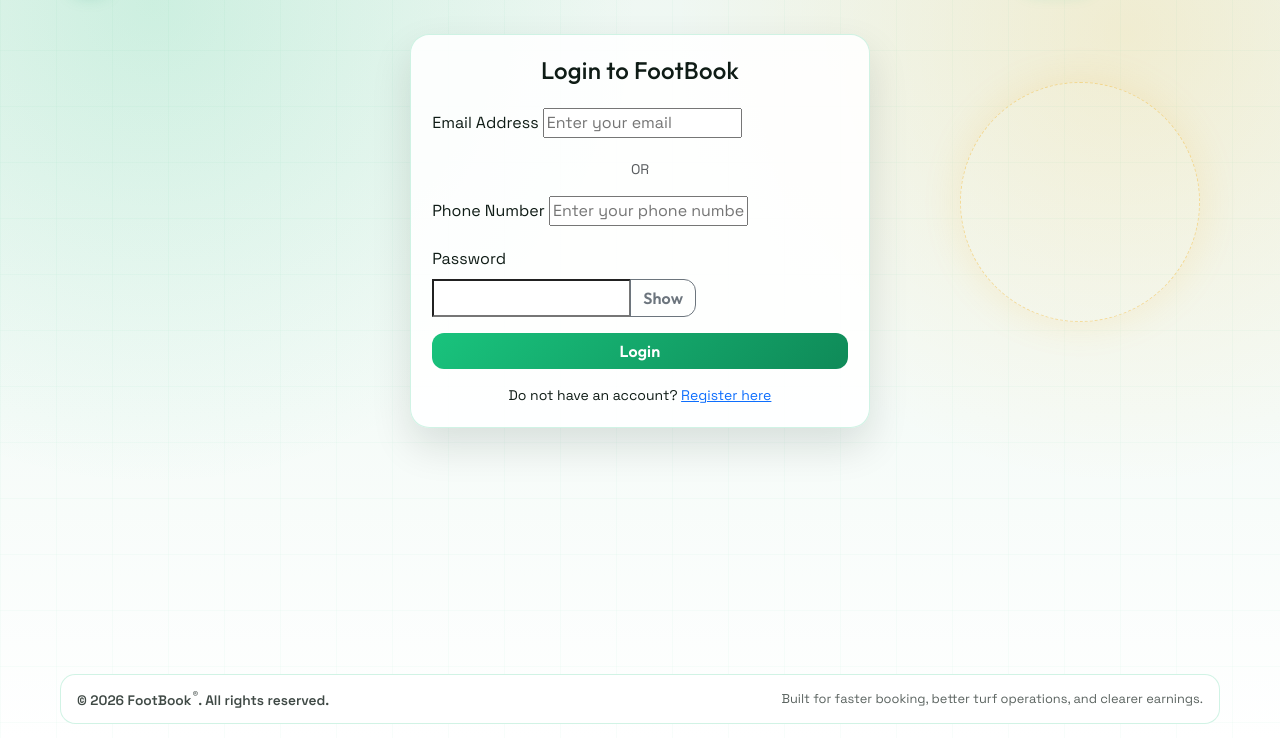
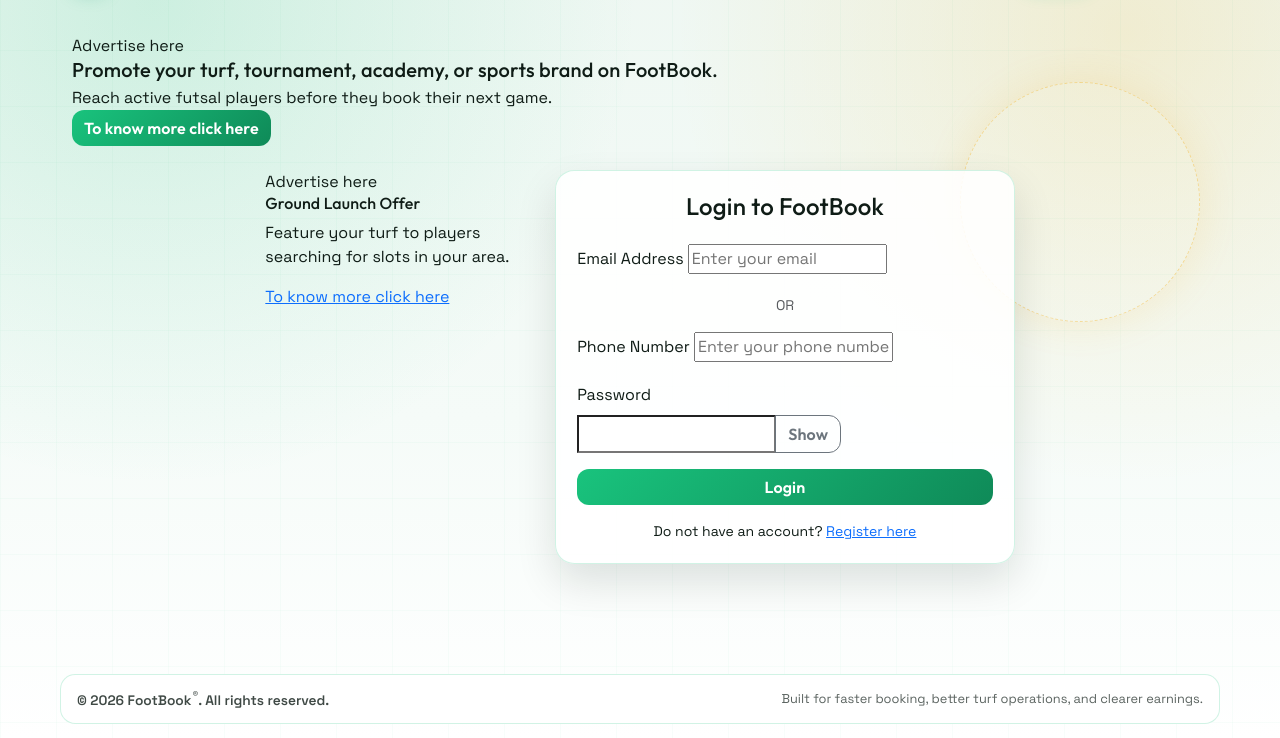
Before and after one commit to adonisrodrigues1999/futsal-booking, a Django app: page /accounts/login/ in a window 1280 px wide. Shown: the part 62-800 px from the top of the page. Run offline with Django 4.2, Linux system fonts and the light colour scheme; data that the repository does not hold is empty.

Commit message:
Fix login inputs ads and registration email

```diff
--- a/templates/accounts/login.html
+++ b/templates/accounts/login.html
@@ -2,8 +2,26 @@
 {% block title %}Login{% endblock %}
 
 {% block content %}
-<div class="row justify-content-center">
-  <div class="col-md-7 col-lg-5">
+<div class="ad-cta-banner mb-4">
+  <div>
+    <div class="ad-cta-kicker">Advertise here</div>
+    <h5 class="mb-1">Promote your turf, tournament, academy, or sports brand on FootBook.</h5>
+    <p class="mb-0">Reach active futsal players before they book their next game.</p>
+  </div>
+  <a href="https://wa.me/918625877270?text=Hi%20FootBook%2C%20I%20want%20to%20know%20more%20about%20advertising%20on%20FootBook." target="_blank" rel="noopener" class="btn btn-success">To know more click here</a>
+</div>
+
+<div class="row justify-content-center g-4">
+  <div class="col-lg-3 order-2 order-lg-1">
+    <div class="ad-spot h-100">
+      <div class="ad-spot-label">Advertise here</div>
+      <h6>Ground Launch Offer</h6>
+      <p>Feature your turf to players searching for slots in your area.</p>
+      <a href="https://wa.me/918625877270?text=Hi%20FootBook%2C%20I%20want%20to%20advertise%20my%20ground." target="_blank" rel="noopener">To know more click here</a>
+    </div>
+  </div>
+
+  <div class="col-md-7 col-lg-5 order-1 order-lg-2">
     <div class="page-shell">
       <h4 class="text-center mb-4">Login to FootBook</h4>
 
@@ -63,4 +81,52 @@
     </div>
   </div>
 </div>
+
 {% endblock %}
+
+{% block extra_scripts %}
+<script>
+  (function() {
+    const emailInput = document.getElementById('{{ form.email.auto_id }}');
+    const phoneInput = document.getElementById('{{ form.phone.auto_id }}');
+
+    if (!emailInput || !phoneInput) return;
+
+    function syncLoginIdentifierFields(changedInput) {
+      const hasEmail = emailInput.value.trim().length > 0;
+      const hasPhone = phoneInput.value.trim().length > 0;
+
+      if (changedInput === emailInput && hasEmail) {
+        phoneInput.disabled = true;
+        emailInput.disabled = false;
+        return;
+      }
+
+      if (changedInput === phoneInput && hasPhone) {
+        emailInput.disabled = true;
+        phoneInput.disabled = false;
+        return;
+      }
+
+      if (hasEmail && !hasPhone) {
+        phoneInput.disabled = true;
+        emailInput.disabled = false;
+      } else if (hasPhone && !hasEmail) {
+        emailInput.disabled = true;
+        phoneInput.disabled = false;
+      } else {
+        emailInput.disabled = false;
+        phoneInput.disabled = false;
+      }
+    }
+
+    emailInput.addEventListener('input', function() {
+      syncLoginIdentifierFields(emailInput);
+    });
+    phoneInput.addEventListener('input', function() {
+      syncLoginIdentifierFields(phoneInput);
+    });
+    syncLoginIdentifierFields();
+  })();
+</script>
+{% endblock %}
```
Also changed, not shown: config/settings.py (+9 -2 lines), templates/dashboard/customer_home.html (+16 -2 lines).
